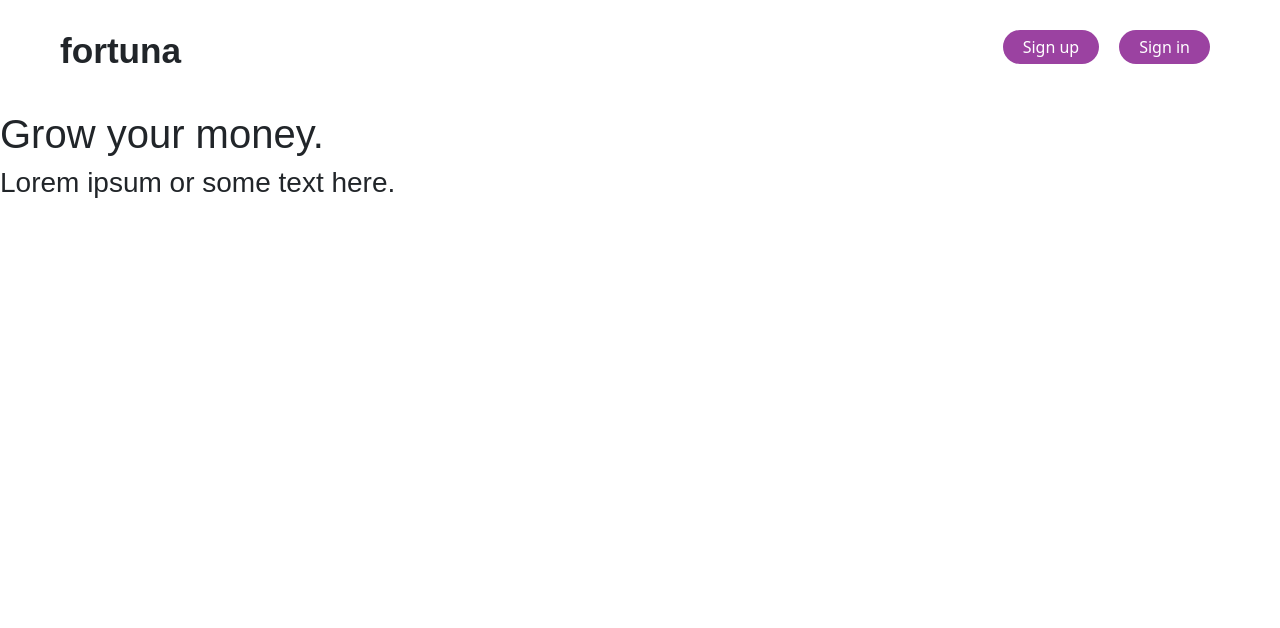
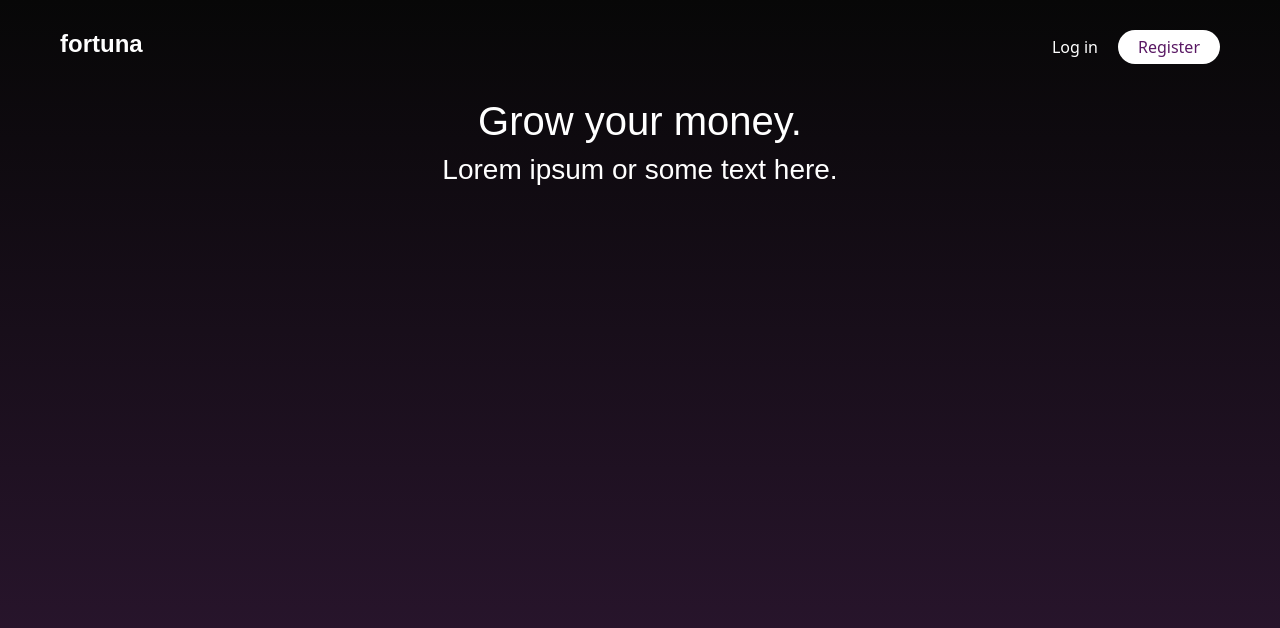
Before and after one commit to kazeulo/fortuna, a React (Create React App) app: page / in a window 1280 px wide. Shown: the top 628 px of the page. Built offline with nearby package versions, Linux system fonts and the light colour scheme.

Commit message:
feat: update authentication buttons

```diff
--- a/package.json
+++ b/package.json
@@ -17,6 +17,7 @@
     "react-bootstrap-sidebar-menu": "^2.0.3",
     "react-dom": "^19.1.0",
     "react-icons": "^5.5.0",
+    "react-router-dom": "^7.7.1",
     "react-scripts": "5.0.1",
     "web-vitals": "^2.1.4"
   },
--- a/src/App.js
+++ b/src/App.js
@@ -1,18 +1,43 @@
-// import './App.css';
-import './css/variables.css';
-// import Spinner from 'react-bootstrap/Spinner';
+import React from 'react';
+import {
+	BrowserRouter as Router,
+	Routes,
+	Route,
+} from 'react-router-dom';
 
 // main pages
 import Home from './components/main pages/home';
-// import Sidebar from './components/partials/sidebar';
+import Sidebar from './components/partials/sidebar';
+import Login from './components/main pages/login';
+
+// styling
+import './css/variables.css';
 
 
 function App() {
   return (
-    <div className="App">
-      <Home />
-      {/* <Sidebar /> */}
-    </div>
+    <>
+      <Router>
+        <Routes>
+
+          <Route
+            path='/'
+            element={<Home />}
+          />
+
+          <Route
+            path='sidebar'
+            element={<Sidebar />}
+          />
+
+          <Route
+            path='/login'
+            element={<Login />}
+          />
+
+        </Routes>
+      </Router>
+    </>
   );
 }
 
--- a/src/components/main pages/home.js
+++ b/src/components/main pages/home.js
@@ -1,4 +1,5 @@
 import React from 'react';
+import { Link } from 'react-router-dom';
 
 //css
 import '../../css/main pages/home.css';
@@ -7,14 +8,24 @@ const Home = () => {
     return (
         <div>
             <div className='header'>
+
                 <h1 className='brandName'>fortuna</h1>
+
+                {/* authentication buttons */}
                 <div className='authenticationButtons'>
-                    <button className="primary-button">Sign up</button>
-                    <button className="primary-button">Sign in</button>
+
+                    <Link to="/login">
+                        <button className="log-in">Log in</button>
+                    </Link>
+
+                    <Link to="/login">
+                     <button className="register">Register</button>
+                    </Link>
+
                 </div>
             </div>
 
-            <div className='banner'>
+            <div className="banner">
                 <h1>Grow your money.</h1>
                 <h3>Lorem ipsum or some text here.</h3>
             </div>
--- a/src/components/main pages/login.js
+++ b/src/components/main pages/login.js
@@ -1,5 +1,7 @@
 import React from 'react';
 import Container from 'react-bootstrap/Container'
+import Button from 'react-bootstrap/Button';
+import Form from 'react-bootstrap/Form';
 
 const Login = () =>{
 
@@ -23,5 +25,6 @@ const Login = () =>{
             </Form>
         </Container>
     )
+}
 
-}
+export default Login;
--- a/src/css/main pages/home.css
+++ b/src/css/main pages/home.css
@@ -5,6 +5,31 @@
 }
 
 .brandName{
-    font-size: 2.2rem;
+    font-size: 1.5rem;
     font-weight: 700;
 }
+
+.banner{
+    text-align: center;
+}
+
+.authenticationButtons .log-in{
+    background-color: transparent;
+    color: white;
+}
+
+.authenticationButtons .log-in:hover{
+    color: var(--primary-color);
+    transition: all ease 0.5s;
+    font-weight: 500;
+}
+
+.authenticationButtons .register{
+    background-color: white;
+    color: var(--tertiary-color);
+}
+
+.authenticationButtons .register:hover{
+    background-color: var(--secondary-color);
+    transition: all ease 0.5s;
+}
--- a/src/css/variables.css
+++ b/src/css/variables.css
@@ -1,7 +1,7 @@
 /* global variables */
 :root {
     --primary-color: #9b42a1;
-    --secondary-color: #dee7ff;
+    --secondary-color: #b0b0b0;
     --tertiary-color: #591863;
 }
 
@@ -15,6 +15,9 @@ body {
     margin: 0;
     padding: 0;
     box-sizing: border-box;
+    height: 100vh;
+    background-image: linear-gradient(#070707, #301835);
+    color: white !important;
 }
 
 h1, h2, h3, h4, h5, h6 {
@@ -29,10 +32,10 @@ p, i, li {
 
 button{
     border: none;
-    font-size: 0.8rem;
+    font-size: 0.9rem;
     border-radius: 30px !important;
     padding: 5px 20px;
-    font-family: var(--secondary-font);
+    font-family: var(--primary-font);
 }
 
 .primary-button {
```
Also changed, not shown: 1 other file (tests, documents, lock files or other folders).
